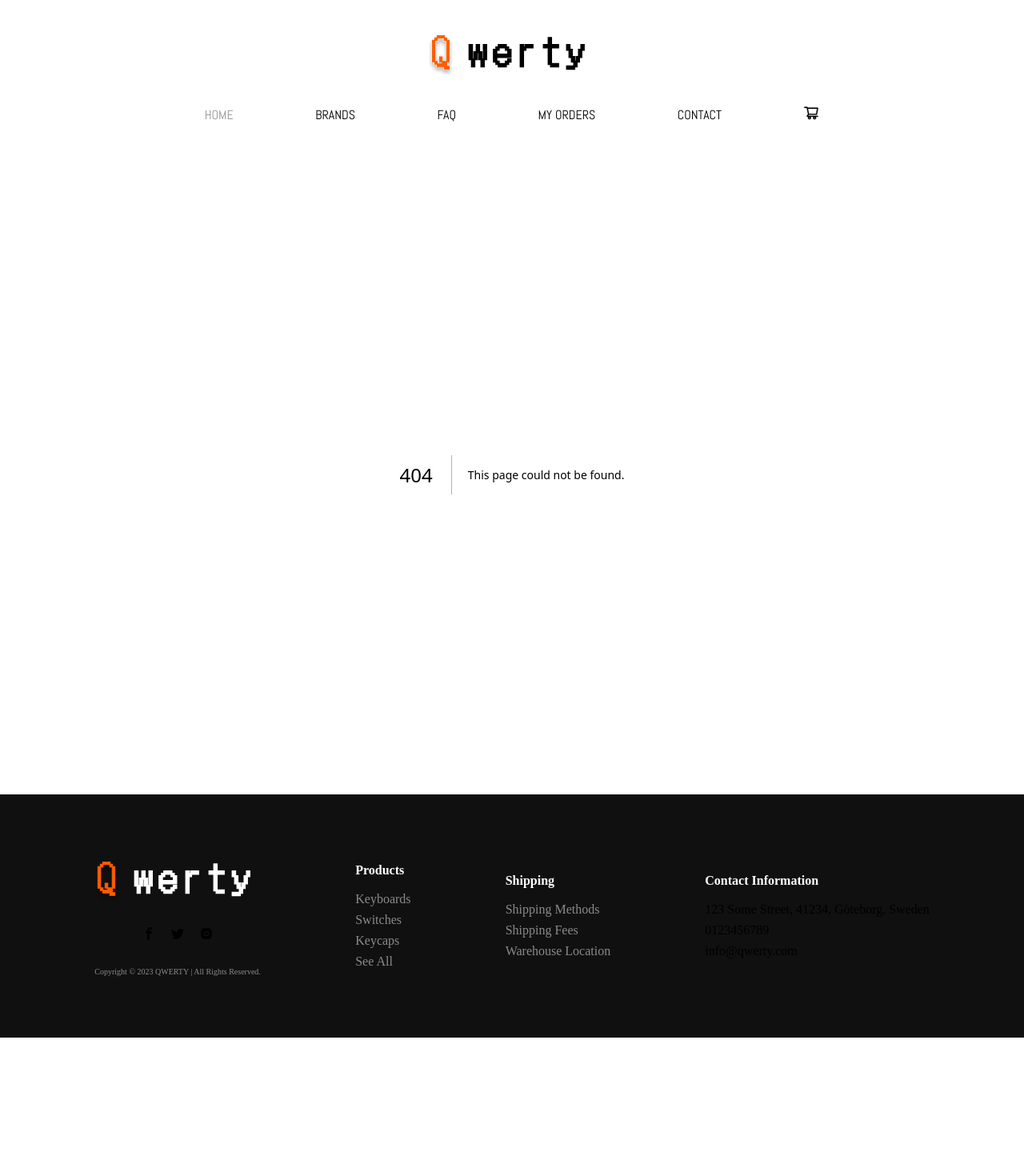
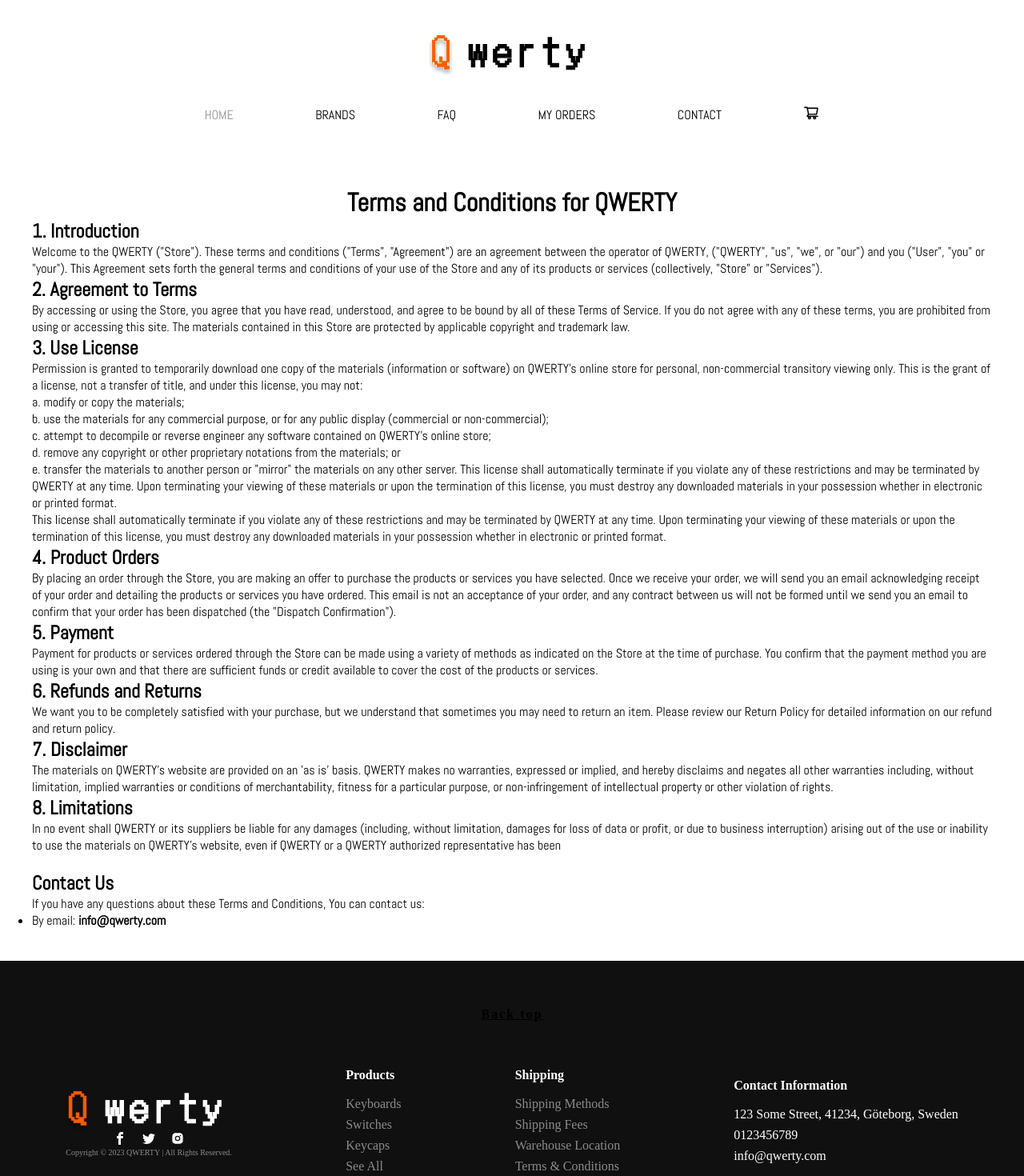
Before and after one commit to DWMi/QWERTY, a Next.js app: page /termsandcondition in a window 1280 px wide. Before the commit this address had no page. Shown: the top 1470 px of the page at 80% size. Before the commit the page ends 1297 px from the top, so only its background shows below. Built offline with nearby package versions, Linux system fonts and the light colour scheme.

Commit message:
in progress

```diff
--- a/components/Footer/Footer.js
+++ b/components/Footer/Footer.js
@@ -4,16 +4,23 @@ import {ImFacebook, ImTwitter} from 'react-icons/im'
 import {RiInstagramFill} from 'react-icons/ri'
 import style from './Footer.module.css'
 import Link from 'next/link'
+import tc from '../../pages/termsandcondition'
 
 const Footer =()=>{
 
     return(
 
         <div className={style.footerCon}>
+            <div className={style.backToTop}>
+                <div onClick={()=>{window.scrollTo(0, 0)}}>
+                    Back top
+                </div>
+            </div>
+            <div className={style.boxDad}>
                 <div className={style.box1Con}>
                     <div className={style.box1}>
                         <Image src={LOGO} alt='qwerty logo'/>
-                    <div style={{display:'flex' ,gap:'20px'}} >
+                        <div style={{display:'flex' ,gap:'20px', color:'white'}} >
                             <Link href='https://www.facebook.com'>
                                 <ImFacebook href='www.facebook.com'/>
                             </Link>
@@ -70,12 +77,17 @@ const Footer =()=>{
                                 Warehouse Location
                             </Link>
                         </li>
+                        <li>
+                            <Link href='/termsandcondition'>
+                               Terms & Conditions
+                            </Link>
+                        </li>
                     </ul>
                 </div>
                 <div className={style.box2}>
                     <p style={{fontWeight:'bold', color:'white'}}> Contact Information </p>
                     <br></br>
-                <ul style={{listStyle:'none', display:'flex', gap:'8px', flexDirection:'column'}}>
+                    <ul style={{listStyle:'none', display:'flex', gap:'8px', flexDirection:'column', color:'white'}}>
                         <li>
                                 123 Some Street, 41234, Göteborg, Sweden
                         </li>
@@ -88,6 +100,7 @@ const Footer =()=>{
                     </ul>
                 </div>
             </div>
+        </div>
     )
 }
 
--- a/components/Footer/Footer.module.css
+++ b/components/Footer/Footer.module.css
@@ -1,18 +1,39 @@
 .footerCon{
-    height: 304px;
+    min-height: 304px;
     background-color: #111010;
     display: flex;
-    flex-direction: row;
+    align-items: center;
+    /* padding: 20px; */
     justify-content: space-evenly;
-
+    flex-direction: column;
 }
 
+.backToTop{
+    display: flex;
+    width: 100%;
+    justify-content: center;
+    text-decoration: underline;
+    font-weight: bold;
+    letter-spacing: 2px;
+    cursor: pointer;
+    padding: 20px;
+}
+.boxDad{
+    width: 100%;
+    height: 100%;
+    display: flex;
+    flex-direction: row;
+    align-items: center;
+    justify-content: space-evenly;
+    flex-wrap: wrap;
+    gap: 60px;
+}
 .box1Con{
-    height: 100%;
+    /* height: 100%; */
     display: flex;
     flex-direction: column;
     justify-content: flex-end;
-    align-items: flex-start;
+    align-items: center;
 }
 .box1{
     /* margin: 00px 0px 40px 211px; */
@@ -30,3 +51,22 @@
     justify-content: center;
 
 }
+
+@media screen and (max-width: 930px){
+    .footerCon{
+        min-height: 304px;
+        flex-wrap: wrap;
+
+        justify-content: center;
+    }
+    .boxDad{
+        padding: 30px 50px;
+
+    }
+    .box1Con{
+        width: 100%;
+    }
+    .box1,.box2,.box3{
+        text-align: center;
+    }
+}
--- /dev/null
+++ b/pages/termsandcondition.js
@@ -0,0 +1,109 @@
+const tc = () => {
+  return (
+    <>
+      <div style={{padding:'40px', color: "black" }}>
+        <h1 style={{ textAlign: "center" }}>
+          Terms and Conditions for QWERTY{" "}
+        </h1>
+
+        <h2>1. Introduction</h2>
+        <p>
+          Welcome to the QWERTY ("Store"). These terms and conditions ("Terms",
+          "Agreement") are an agreement between the operator of QWERTY,
+          ("QWERTY", "us", "we", or "our") and you ("User", "you" or "your").
+          This Agreement sets forth the general terms and conditions of your use
+          of the Store and any of its products or services (collectively,
+          "Store" or "Services").
+        </p>
+
+        <h2>2. Agreement to Terms</h2>
+        <p>
+          By accessing or using the Store, you agree that you have read,
+          understood, and agree to be bound by all of these Terms of Service. If
+          you do not agree with any of these terms, you are prohibited from
+          using or accessing this site. The materials contained in this Store
+          are protected by applicable copyright and trademark law.
+        </p>
+
+        <h2>3. Use License</h2>
+        <p>
+          Permission is granted to temporarily download one copy of the
+          materials (information or software) on QWERTY's online store for
+          personal, non-commercial transitory viewing only. This is the grant of
+          a license, not a transfer of title, and under this license, you may
+          not: <br/>a. modify or copy the materials; <br></br> b. use the materials for any
+          commercial purpose, or for any public display (commercial or
+          non-commercial); <br></br>c. attempt to decompile or reverse engineer any
+          software contained on QWERTY's online store; <br></br>d. remove any copyright
+          or other proprietary notations from the materials;  or <br/>e. transfer the
+          materials to another person or "mirror" the materials on any other
+          server. This license shall automatically terminate if you violate any
+          of these restrictions and may be terminated by QWERTY at any time.
+          Upon terminating your viewing of these materials or upon the
+          termination of this license, you must destroy any downloaded materials
+          in your possession whether in electronic or printed format.
+        </p>
+        <p>
+          This license shall automatically terminate if you violate any of these
+          restrictions and may be terminated by QWERTY at any time. Upon
+          terminating your viewing of these materials or upon the termination of
+          this license, you must destroy any downloaded materials in your
+          possession whether in electronic or printed format.
+        </p>
+
+        <h2>4. Product Orders</h2>
+        <p>
+          By placing an order through the Store, you are making an offer to
+          purchase the products or services you have selected. Once we receive
+          your order, we will send you an email acknowledging receipt of your
+          order and detailing the products or services you have ordered. This
+          email is not an acceptance of your order, and any contract between us
+          will not be formed until we send you an email to confirm that your
+          order has been dispatched (the "Dispatch Confirmation").
+        </p>
+        <h2>5. Payment</h2>
+        <p>
+          Payment for products or services ordered through the Store can be made
+          using a variety of methods as indicated on the Store at the time of
+          purchase. You confirm that the payment method you are using is your
+          own and that there are sufficient funds or credit available to cover
+          the cost of the products or services.
+        </p>
+        <h2>6. Refunds and Returns</h2>
+        <p>
+          We want you to be completely satisfied with your purchase, but we
+          understand that sometimes you may need to return an item. Please
+          review our Return Policy for detailed information on our refund and
+          return policy.
+        </p>
+        <h2>7. Disclaimer</h2>
+        <p>
+          The materials on QWERTY's website are provided on an 'as is' basis.
+          QWERTY makes no warranties, expressed or implied, and hereby disclaims
+          and negates all other warranties including, without limitation,
+          implied warranties or conditions of merchantability, fitness for a
+          particular purpose, or non-infringement of intellectual property or
+          other violation of rights.
+        </p>
+        <h2>8. Limitations</h2>
+        <p>
+          In no event shall QWERTY or its suppliers be liable for any damages
+          (including, without limitation, damages for loss of data or profit, or
+          due to business interruption) arising out of the use or inability to
+          use the materials on QWERTY's website, even if QWERTY or a QWERTY
+          authorized representative has been
+        </p>
+        <br></br>
+        <h2>Contact Us</h2>
+        <p>
+          If you have any questions about these Terms and Conditions, You can
+          contact us:
+        </p>
+        <ul>
+          <li >By email:<a style={{fontWeight:'bold'}} href='mailto:info@qwerty.com'> info@qwerty.com</a></li>
+        </ul>
+      </div>
+    </>
+  );
+};
+export default tc;
```
Lines whose indentation alone changed are shown as unchanged.
